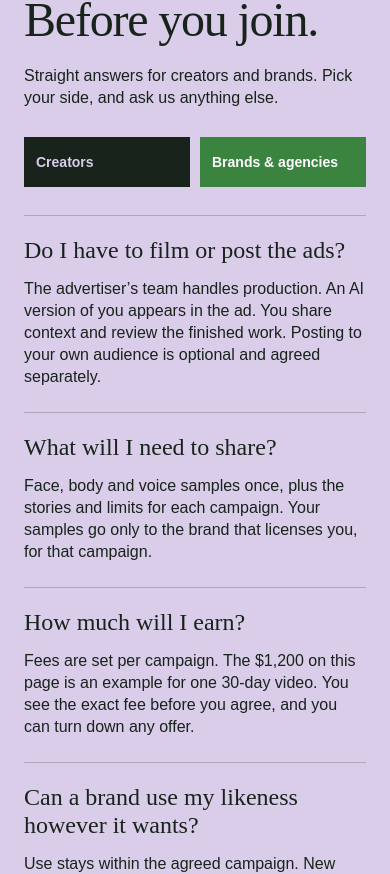
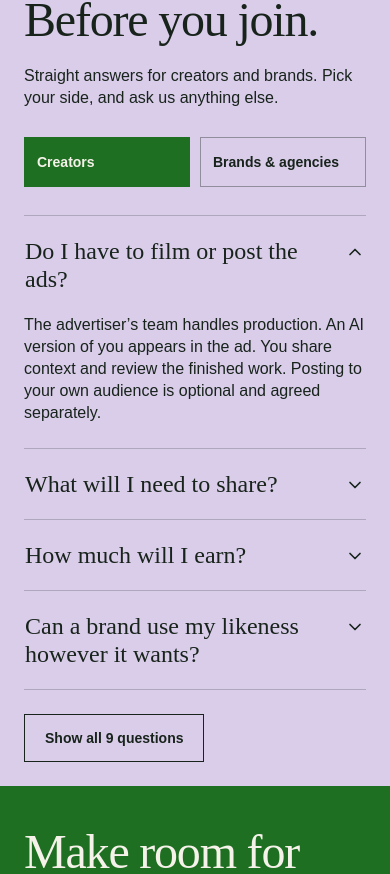
Before and after one commit to semblanse/landing-page, a Next.js app: page / in a window 390 px wide. Shown: the part 9371-10245 px from the top of the page. Built offline with nearby package versions, Linux system fonts and the light colour scheme; a web font is replaced by a local one.

Commit message:
Fix input spacing, simplify questions, and keep the footer wordmark visible
Start the demo in view and pause it off-screen. Use green for the selected audience and reveal answers on demand.

```diff
--- a/src/app/landing.css
+++ b/src/app/landing.css
@@ -519,8 +519,8 @@ section {
 }
 .inputs-section {
   display: grid;
-  grid-template-columns: minmax(0, 848fr) minmax(0, 421fr);
-  gap: 40px;
+  grid-template-columns: minmax(0, 3fr) minmax(0, 2fr);
+  gap: 64px;
   padding: 72px 64px 72px 0;
   background: var(--lilac);
   min-height: 795px;
@@ -535,9 +535,8 @@ section {
   text-align: right;
 }
 .input-intro h2 {
-  font-size: 80px;
-  line-height: 68px;
-  margin-left: -85px;
+  font-size: clamp(52px, 4.6vw, 80px);
+  line-height: 1.04;
 }
 .input-intro p {
   font-size: 18px;
@@ -915,7 +914,6 @@ section {
 .questions {
   display: grid;
   grid-template-columns: 480px minmax(0, 1fr);
-  min-height: 1361px;
 }
 .questions-poster {
   display: flex;
@@ -963,17 +961,21 @@ section {
   justify-content: flex-start;
   height: 50px;
   padding: 14px;
-  border: 0;
+  border: 1px solid #18231b60;
   font-size: 16px;
   font-weight: 600;
-  background: #3a8440;
-  color: #fff;
+  background: transparent;
+  color: var(--ink);
   box-shadow: none !important;
   border-radius: 0;
 }
 .faq-tab-list [data-slot="tabs-trigger"][data-active] {
-  background: var(--ink);
-  color: var(--lilac);
+  background: var(--green);
+  border-color: var(--green);
+  color: var(--cream);
+}
+.faq-tab-list [data-slot="tabs-trigger"]:hover:not([data-active]) {
+  background: #18231b0a;
 }
 .faq-tab-list [data-slot="tabs-trigger"]:after {
   display: none;
@@ -982,24 +984,37 @@ section {
   gap: 28px;
 }
 .faq-row {
-  display: grid;
-  grid-template-columns: minmax(0, 300fr) minmax(0, 504fr);
-  gap: 28px;
+  display: block;
   border-top: 1px solid #18231b38;
-  padding-top: 22px;
-  margin-bottom: 28px;
+  border-bottom: 0;
 }
 .faq-row:last-child {
-  margin-bottom: 0;
-}
-.faq-row h3 {
+  border-bottom: 1px solid #18231b38;
+}
+.faq-row [data-slot="accordion-trigger"] {
+  padding: 22px 0;
+  min-height: 64px;
+  font-family: var(--font-display);
   font-size: 28px;
+  font-weight: 400;
   line-height: 32px;
   letter-spacing: 0;
+}
+.faq-row [data-slot="accordion-trigger-icon"] {
+  margin-top: 5px;
 }
 .faq-row p {
   font-size: 20px;
   line-height: 28px;
+  max-width: 65ch;
+}
+.faq-more {
+  margin-top: 24px;
+  min-height: 48px;
+  padding-inline: 20px;
+  background: transparent;
+  border-color: var(--ink);
+  color: var(--ink);
 }
 .closing {
   display: grid;
@@ -1082,9 +1097,16 @@ section {
   line-height: 20px;
 }
 .footer-wordmark {
-  padding-bottom: max(16px, env(safe-area-inset-bottom));
+  position: relative;
+  width: 100%;
+  /* The lettering ends at source row 297. Remove only the blank cream below it. */
+  aspect-ratio: 1429 / 300;
+  overflow: hidden;
 }
 .footer-wordmark img {
+  position: absolute;
+  inset: 0 auto auto 0;
+  display: block;
   width: 100%;
   height: auto;
 }
@@ -1639,10 +1661,6 @@ section {
   .answers {
     padding: 0 48px 56px;
   }
-  .faq-row {
-    gap: 24px;
-    grid-template-columns: 1fr 1fr;
-  }
   .faq-row p {
     font-size: 18px;
     line-height: 25px;
@@ -1933,14 +1951,8 @@ section {
     padding: 10px 12px;
     font-size: 14px;
   }
-  .faq-row {
-    display: flex;
-    flex-direction: column;
-    gap: 14px;
-    padding-top: 20px;
-    margin-bottom: 24px;
-  }
-  .faq-row h3 {
+  .faq-row [data-slot="accordion-trigger"] {
+    padding-block: 20px;
     font-size: 24px;
     line-height: 28px;
   }
--- a/src/components/landing/faq.tsx
+++ b/src/components/landing/faq.tsx
@@ -2,6 +2,13 @@
 import { useState } from "react";
 import { motion, useReducedMotion } from "motion/react";
 import { Tabs, TabsList, TabsTrigger, TabsContent } from "@/components/ui/tabs";
+import {
+  Accordion,
+  AccordionContent,
+  AccordionItem,
+  AccordionTrigger,
+} from "@/components/ui/accordion";
+import { Button } from "@/components/ui/button";
 const creators = [
   [
     "Do I have to film or post the ads?",
@@ -76,11 +83,15 @@ const brands = [
 ];
 export function FAQ() {
   const [audience, setAudience] = useState("creators");
+  const [showAll, setShowAll] = useState(false);
   const reduce = useReducedMotion();
   return (
     <Tabs
       value={audience}
-      onValueChange={(v) => setAudience(String(v))}
+      onValueChange={(v) => {
+        setAudience(String(v));
+        setShowAll(false);
+      }}
       className="faq-tabs"
     >
       <TabsList className="faq-tab-list" aria-label="Questions by audience">
@@ -98,12 +109,26 @@ export function FAQ() {
             animate={{ opacity: 1, y: 0 }}
             transition={{ duration: 0.3 }}
           >
-            {rows.map(([q, a]) => (
-              <div className="faq-row" key={q}>
-                <h3>{q}</h3>
-                <p>{a}</p>
-              </div>
-            ))}
+            <Accordion defaultValue={[rows[0][0]]} className="faq-accordion">
+              {(showAll ? rows : rows.slice(0, 4)).map(([q, a]) => (
+                <AccordionItem className="faq-row" key={q} value={q}>
+                  <AccordionTrigger>{q}</AccordionTrigger>
+                  <AccordionContent>
+                    <p>{a}</p>
+                  </AccordionContent>
+                </AccordionItem>
+              ))}
+            </Accordion>
+            <Button
+              variant="outline"
+              className="faq-more"
+              aria-expanded={showAll}
+              onClick={() => setShowAll((current) => !current)}
+            >
+              {showAll
+                ? "Show fewer questions"
+                : `Show all ${rows.length} questions`}
+            </Button>
           </motion.div>
         </TabsContent>
       ))}
--- a/src/components/landing/landing-page.tsx
+++ b/src/components/landing/landing-page.tsx
@@ -6,7 +6,7 @@ STORY: Understand the campaign, see the process, choose a pilot enquiry.
 FIRST VIEWPORT: Dark profile artwork behind a three-line title and two actions.
 FORM: Preserve Figma 549:2779, with 554:2845 and 555:2910 responsive layouts.
 */
-import { useRef, useState } from "react";
+import { useEffect, useRef, useState } from "react";
 import Link from "next/link";
 import { Menu, X, Maximize } from "lucide-react";
 import { motion, useInView, useReducedMotion } from "motion/react";
@@ -362,7 +362,19 @@ function Advertisers() {
 }
 function ProductDemo() {
   const video = useRef<HTMLVideoElement>(null);
+  const inView = useInView(video, { amount: 0.25 });
+  const [autoplayBlocked, setAutoplayBlocked] = useState(false);
   const [fullscreenError, setFullscreenError] = useState(false);
+  useEffect(() => {
+    const player = video.current;
+    if (!player) return;
+    if (inView) {
+      player.muted = true;
+      void player.play().catch(() => setAutoplayBlocked(true));
+    } else {
+      player.pause();
+    }
+  }, [inView]);
   async function fullscreen() {
     const player = video.current as
       | (HTMLVideoElement & {
@@ -371,8 +383,9 @@ function ProductDemo() {
       | null;
     if (!player) return;
     try {
-      if (player.webkitEnterFullscreen) player.webkitEnterFullscreen();
-      else await player.requestFullscreen();
+      if (player.requestFullscreen) await player.requestFullscreen();
+      else if (player.webkitEnterFullscreen) player.webkitEnterFullscreen();
+      else throw new Error("Fullscreen is unavailable");
       setFullscreenError(false);
     } catch {
       setFullscreenError(true);
@@ -385,7 +398,6 @@ function ProductDemo() {
           ref={video}
           className="workspace-player"
           controls
-          autoPlay
           muted
           loop
           playsInline
@@ -393,6 +405,7 @@ function ProductDemo() {
           poster="/media/creator-demo-poster.jpg"
           src="/media/creator-demo.mp4"
           aria-label="Semblanse creator workspace demonstration"
+          onPlay={() => setAutoplayBlocked(false)}
         />
       </div>
       <div className="preview-meta">
@@ -405,6 +418,11 @@ function ProductDemo() {
           <Maximize aria-hidden="true" /> Fullscreen demo
         </Button>
       </div>
+      {autoplayBlocked && (
+        <p className="preview-label" role="status">
+          Press play to view the demo.
+        </p>
+      )}
       {fullscreenError && (
         <p className="preview-label" role="status">
           Use the fullscreen control inside the video player.
@@ -468,7 +486,6 @@ export function Footer() {
       </div>
       <p className="copyright">© 2026 Semblanse. All rights reserved.</p>
       <div className="footer-wordmark" aria-label="Semblanse">
-        <Reveal>
         <img
           src={asset("footer-dither")}
           alt=""
@@ -476,7 +493,6 @@ export function Footer() {
           height={364}
           loading="lazy"
         />
-        </Reveal>
       </div>
     </footer>
   );
--- /dev/null
+++ b/src/components/ui/accordion.tsx
@@ -0,0 +1,79 @@
+"use client";
+
+import { Accordion as AccordionPrimitive } from "@base-ui/react/accordion";
+import { cn } from "@/lib/utils";
+import { ChevronDownIcon, ChevronUpIcon } from "lucide-react";
+
+function Accordion({ className, ...props }: AccordionPrimitive.Root.Props) {
+  return (
+    <AccordionPrimitive.Root
+      data-slot="accordion"
+      className={cn("flex w-full flex-col", className)}
+      {...props}
+    />
+  );
+}
+
+function AccordionItem({ className, ...props }: AccordionPrimitive.Item.Props) {
+  return (
+    <AccordionPrimitive.Item
+      data-slot="accordion-item"
+      className={cn("not-last:border-b", className)}
+      {...props}
+    />
+  );
+}
+
+function AccordionTrigger({
+  className,
+  children,
+  ...props
+}: AccordionPrimitive.Trigger.Props) {
+  return (
+    <AccordionPrimitive.Header className="flex">
+      <AccordionPrimitive.Trigger
+        data-slot="accordion-trigger"
+        className={cn(
+          "group/accordion-trigger relative flex flex-1 items-start justify-between gap-6 rounded-none border border-transparent py-4 text-left text-sm font-medium transition-colors outline-none hover:underline focus-visible:border-ring focus-visible:ring-3 focus-visible:ring-ring/50 aria-disabled:pointer-events-none aria-disabled:opacity-50 **:data-[slot=accordion-trigger-icon]:ml-auto **:data-[slot=accordion-trigger-icon]:size-5 **:data-[slot=accordion-trigger-icon]:text-current",
+          className,
+        )}
+        {...props}
+      >
+        {children}
+        <ChevronDownIcon
+          data-slot="accordion-trigger-icon"
+          className="pointer-events-none shrink-0 group-aria-expanded/accordion-trigger:hidden"
+        />
+        <ChevronUpIcon
+          data-slot="accordion-trigger-icon"
+          className="pointer-events-none hidden shrink-0 group-aria-expanded/accordion-trigger:inline"
+        />
+      </AccordionPrimitive.Trigger>
+    </AccordionPrimitive.Header>
+  );
+}
+
+function AccordionContent({
+  className,
+  children,
+  ...props
+}: AccordionPrimitive.Panel.Props) {
+  return (
+    <AccordionPrimitive.Panel
+      data-slot="accordion-content"
+      className="h-(--accordion-panel-height) overflow-hidden text-sm transition-[height] duration-200 ease-out data-ending-style:h-0 data-starting-style:h-0 motion-reduce:transition-none"
+      {...props}
+    >
+      <div
+        className={cn(
+          "pt-0 pb-6 [&_a]:underline [&_a]:underline-offset-3 [&_a]:hover:text-foreground [&_p:not(:last-child)]:mb-4",
+          className,
+        )}
+      >
+        {children}
+      </div>
+    </AccordionPrimitive.Panel>
+  );
+}
+
+export { Accordion, AccordionItem, AccordionTrigger, AccordionContent };
```
Also changed, not shown: 1 other file (tests, documents, lock files or other folders). Lines whose indentation alone changed are shown as unchanged.
